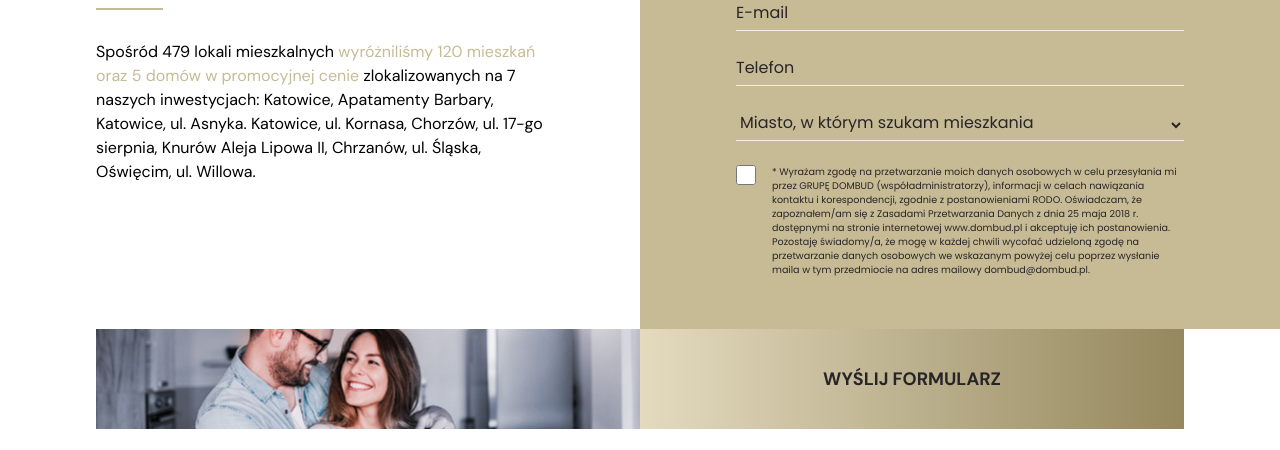
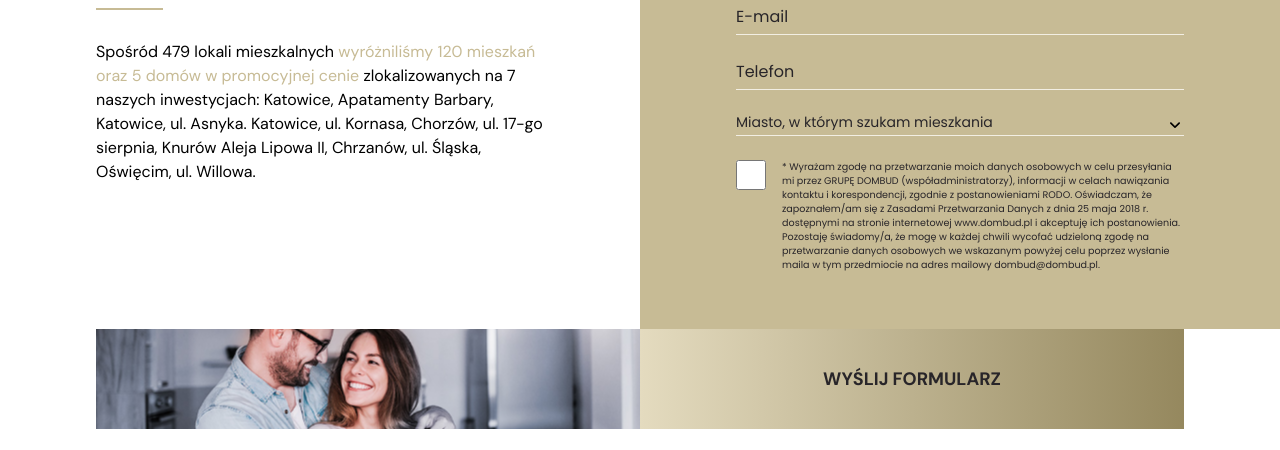
Before and after one commit to karoljanowski/task, a website built with Vite: page index.html in a window 1280 px wide. Shown: the part 750-1200 px from the top of the page. Built offline with nearby package versions, Linux system fonts and the light colour scheme.

Commit message:
fix form

```diff
--- a/index.html
+++ b/index.html
@@ -59,7 +59,8 @@
               <input class="aside__input" id="name" name="name" type="text" placeholder="Imię, nazwisko">
               <input class="aside__input" id="mail" name="mail" type="email" placeholder="E-mail">
               <input class="aside__input" id="phone" name="phone" type="tel" placeholder="Telefon">
-              <select class="aside__input" name="city" id="city">
+
+              <select class="aside__select" name="city" id="city">
                 <option value="" disabled selected>Miasto, w którym szukam mieszkania </option>
                 <option value="Katowice">Katowice</option>
                 <option value="Chorzów">Chorzów</option>
--- a/style/components/main.scss
+++ b/style/components/main.scss
@@ -139,7 +139,8 @@
         gap: 1.5rem;
     }
 
-    & &__input {
+    & &__input,
+    & &__select {
         font-family: inherit;
         background-color: transparent;
         border: 0;
@@ -149,9 +150,21 @@
         color: $aside-color;
         font-size: 0.875rem;
 
+
         &::placeholder {
             color: $aside-color;
         }
+    }
+
+    & &__select {
+        -moz-appearance: none;
+        -webkit-appearance: none;
+        appearance: none;
+        background: url('/images/dropdown.svg') no-repeat;
+        background-position-x: 99%;
+        background-position-y: 60%;
+        background-size: 10px;
+
     }
 
     & &__error-input {
@@ -159,8 +172,9 @@
     }
 
     & &__agree {
-        display: flex;
-        align-items: flex-start;
+        display: grid;
+        grid-template-columns: 30px 1fr;
+        // align-items: flex-start;
         gap: 1rem;
         font-size: 0.5rem;
 
@@ -171,8 +185,8 @@
     }
 
     & &__accept {
-        min-width: 20px;
-        min-height: 20px;
+        width: 30px;
+        height: 30px;
         accent-color: $white;
     }
 
--- a/style/components/popup.scss
+++ b/style/components/popup.scss
@@ -37,6 +37,7 @@
         font-weight: 600;
         font-size: 1rem;
         text-transform: uppercase;
+        color: $aside-color;
     }
 
     & &__city,
```
Also changed, not shown: public/images/dropdown.svg (added), 1 other file.
